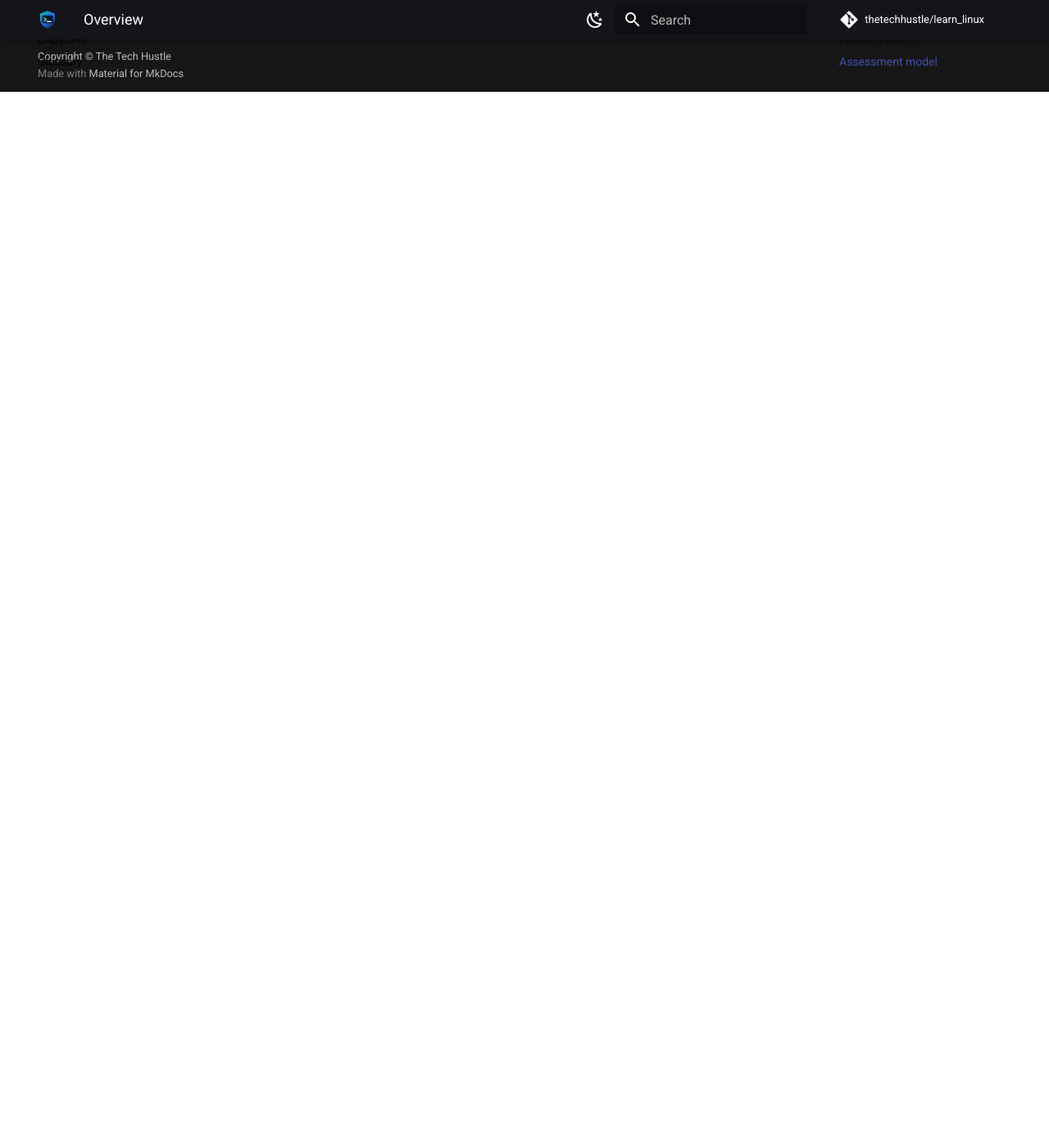
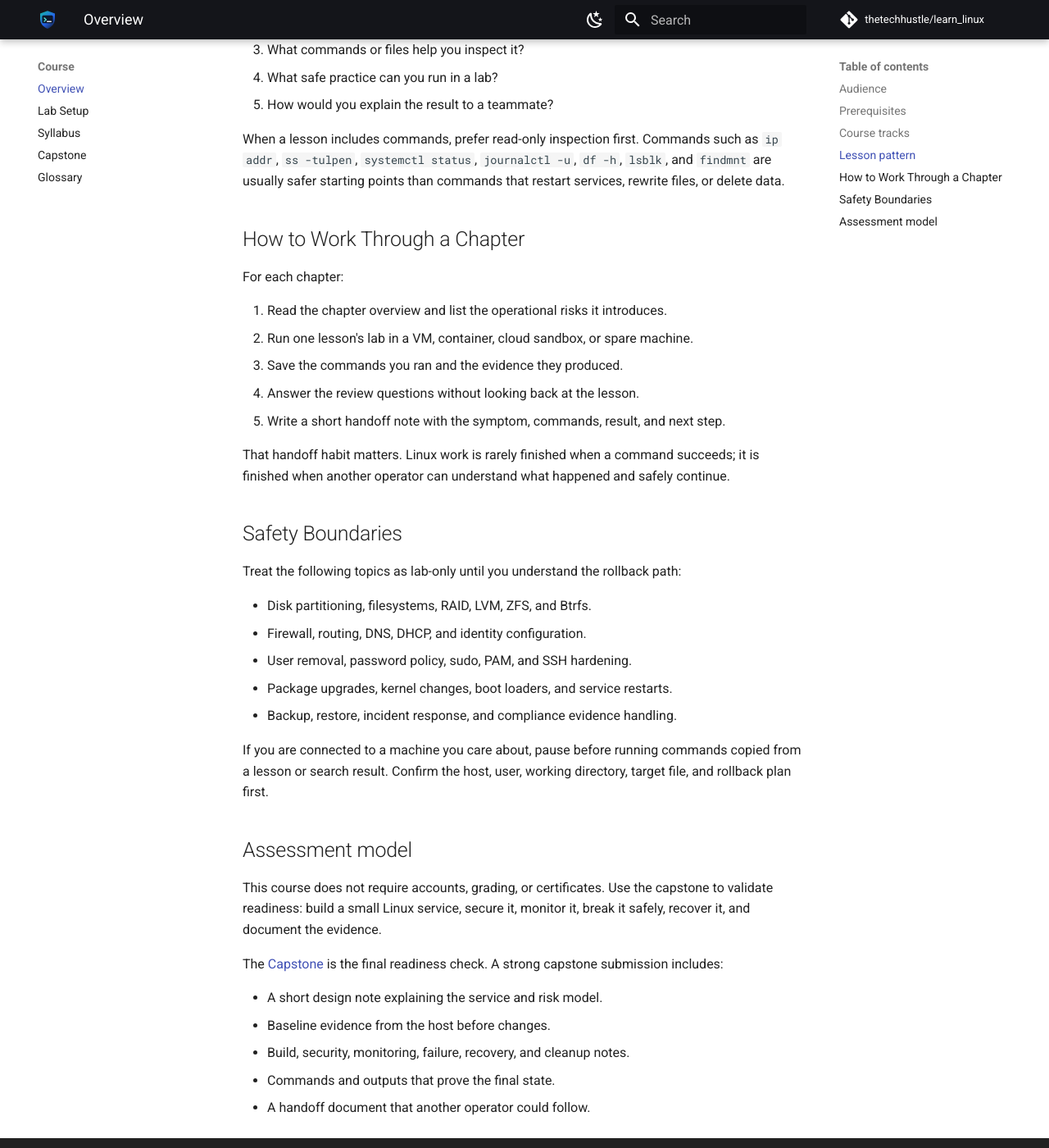
Before and after one commit to thetechhustle/learn_linux, an MkDocs documentation site: the page built from docs/course/overview.md, in a window 1280 px wide and 1400 px high, scrolled down 1626 px. Shown: the whole window at 82% size. Built offline with MkDocs 1.6.1 and Material for MkDocs 9.7.7, drawn with Linux system fonts in a browser that asks for light colours; comment, search, counter and statistics services are not loaded; before the commit the page ends 1738 px from its top, so only the background shows below that; some of the changed text lies outside the part shown.

Commit message:
Improve course overview learning path (#298)
Co-authored-by: Jules Ai <jules@Juless-Air.ts.net lan>

```diff
--- a/docs/course/overview.md
+++ b/docs/course/overview.md
@@ -1,6 +1,14 @@
 # Course Overview
 
 Learn Linux is structured as a full operator path, not a command glossary. The goal is to help you build judgment around real systems.
+
+Use the course to practice the same loop you will use on production work:
+
+1. Inspect the current state before changing anything.
+2. Make the smallest safe change in a lab.
+3. Verify the result with command output, logs, or service behavior.
+4. Write down what changed and what evidence supports it.
+5. Repeat the work until the process is boring and reversible.
 
 ## Audience
 
@@ -15,6 +23,8 @@ This course is for:
 
 You should be comfortable using a keyboard, browser, and terminal window. No prior Linux administration experience is assumed.
 
+You will get more from the lessons if you keep a disposable lab nearby. See [Lab Setup](lab-setup.md) before running commands that install packages, edit service files, change accounts, touch storage, or alter networking.
+
 ## Course tracks
 
 | Track | Chapters | Focus |
@@ -23,6 +33,8 @@ You should be comfortable using a keyboard, browser, and terminal window. No pri
 | Services and infrastructure | 9-19 | Cloud, logs, kernel, printing, networking, routing, DNS, identity, mail, web |
 | Operations depth | 20-29 | Storage, shared filesystems, configuration management, virtualization, containers, CI/CD, security, monitoring, performance |
 | Professional practice | 30-31 | Data center basics, policy, methodology, documentation, service management |
+
+For the complete chapter sequence, use the [Syllabus](syllabus.md). For repeated terms, use the [Glossary](glossary.md) as a quick reference while you work through lessons.
 
 ## Lesson pattern
 
@@ -34,6 +46,40 @@ Each lesson should answer five questions:
 4. What safe practice can you run in a lab?
 5. How would you explain the result to a teammate?
 
+When a lesson includes commands, prefer read-only inspection first. Commands such as `ip addr`, `ss -tulpen`, `systemctl status`, `journalctl -u`, `df -h`, `lsblk`, and `findmnt` are usually safer starting points than commands that restart services, rewrite files, or delete data.
+
+## How to Work Through a Chapter
+
+For each chapter:
+
+1. Read the chapter overview and list the operational risks it introduces.
+2. Run one lesson's lab in a VM, container, cloud sandbox, or spare machine.
+3. Save the commands you ran and the evidence they produced.
+4. Answer the review questions without looking back at the lesson.
+5. Write a short handoff note with the symptom, commands, result, and next step.
+
+That handoff habit matters. Linux work is rarely finished when a command succeeds; it is finished when another operator can understand what happened and safely continue.
+
+## Safety Boundaries
+
+Treat the following topics as lab-only until you understand the rollback path:
+
+- Disk partitioning, filesystems, RAID, LVM, ZFS, and Btrfs.
+- Firewall, routing, DNS, DHCP, and identity configuration.
+- User removal, password policy, sudo, PAM, and SSH hardening.
+- Package upgrades, kernel changes, boot loaders, and service restarts.
+- Backup, restore, incident response, and compliance evidence handling.
+
+If you are connected to a machine you care about, pause before running commands copied from a lesson or search result. Confirm the host, user, working directory, target file, and rollback plan first.
+
 ## Assessment model
 
 This course does not require accounts, grading, or certificates. Use the capstone to validate readiness: build a small Linux service, secure it, monitor it, break it safely, recover it, and document the evidence.
+
+The [Capstone](capstone.md) is the final readiness check. A strong capstone submission includes:
+
+- A short design note explaining the service and risk model.
+- Baseline evidence from the host before changes.
+- Build, security, monitoring, failure, recovery, and cleanup notes.
+- Commands and outputs that prove the final state.
+- A handoff document that another operator could follow.
```
